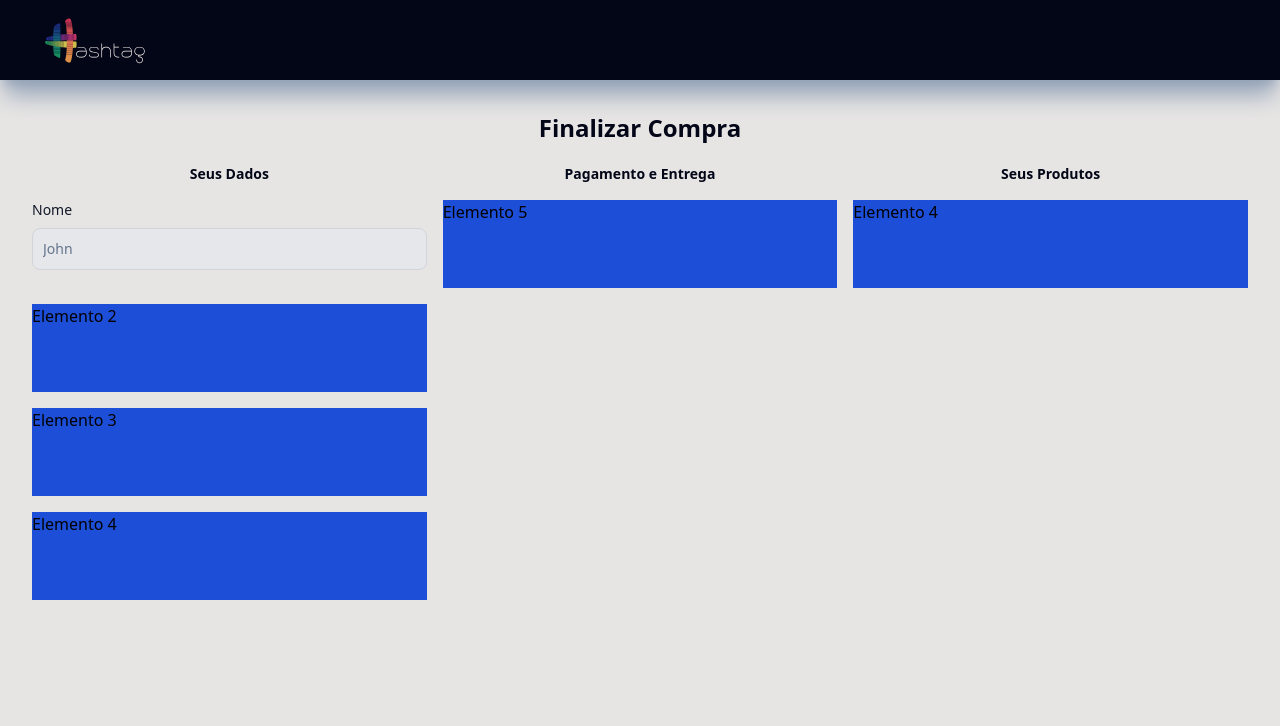
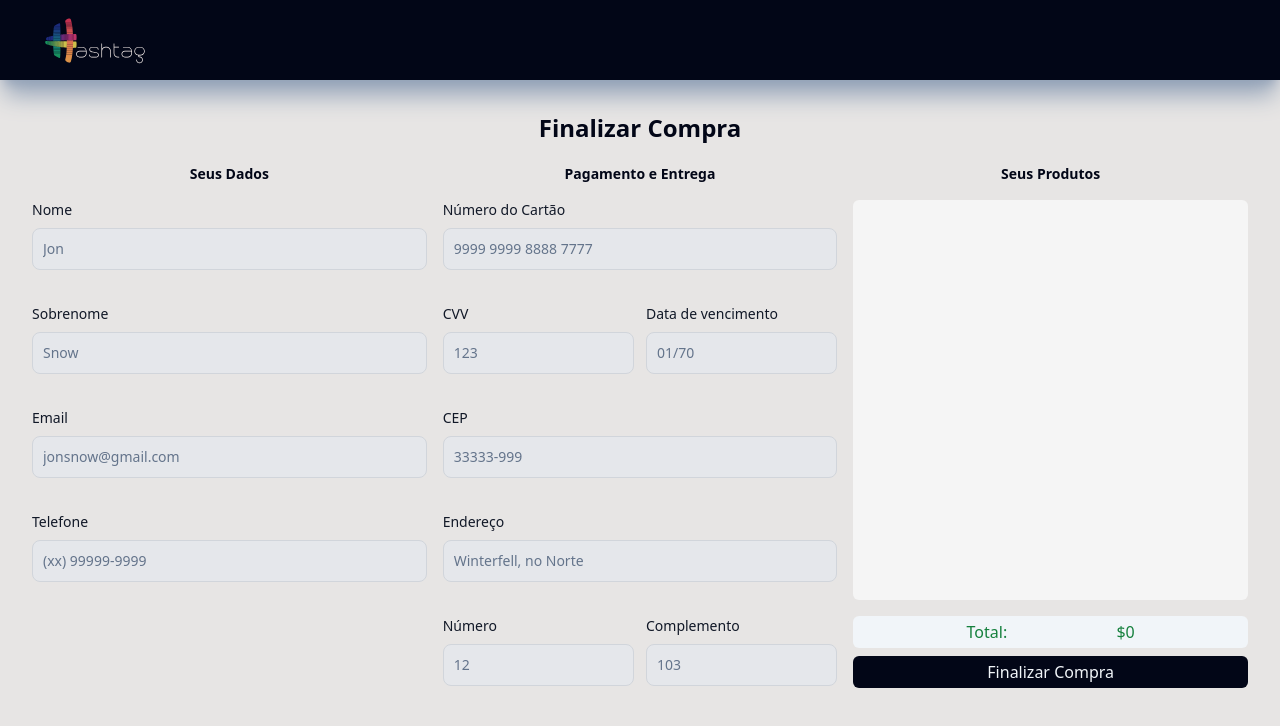
Before and after one commit to caiqueSteibel/FrontEnd---Ecommerce-React, a React (Vite) app: page /checkout in a window 1280 px wide. Shown: the top 726 px of the page. Built offline with nearby package versions, Linux system fonts and the light colour scheme; the HTML template or start-up script is replaced by a standard one.

Commit message:
add cart checkout page

```diff
--- a/src/pages/CheckoutPage/Checkout.jsx
+++ b/src/pages/CheckoutPage/Checkout.jsx
@@ -1,4 +1,5 @@
 import FormInput from '../../utils/FormInput';
+import TotalPriceCell from '../../components/Cart/TotalPriceCell';
 
 const Checkout = () => {
   return (
@@ -14,21 +15,99 @@
           fieldType="text"
           fieldName="Nome"
           id="name"
-          placeholder="John"
+          placeholder="Jon"
           required
         />
-        <p className="bg-blue-700">Elemento 2</p>
-        <p className="bg-blue-700">Elemento 3</p>
-        <p className="bg-blue-700">Elemento 4</p>
-
+        <FormInput
+          fieldType="text"
+          fieldName="Sobrenome"
+          id="surname"
+          placeholder="Snow"
+          required
+        />
+        <FormInput
+          fieldType="email"
+          fieldName="Email"
+          id="email"
+          placeholder="jonsnow@gmail.com"
+          required
+        />
+        <FormInput
+          fieldType="tel"
+          fieldName="Telefone"
+          id="phone"
+          placeholder="(xx) 99999-9999"
+          required
+        />
         <p className="text-center text-sm font-bold text-slate-950 row-start-1">
           Pagamento e Entrega
         </p>
-        <p className="bg-blue-700">Elemento 5</p>
+        <FormInput
+          fieldType="text"
+          fieldName="Número do Cartão"
+          id="credit-card"
+          placeholder="9999 9999 8888 7777"
+          required
+        />
+        <div className="flex justify-center gap-3">
+          <FormInput
+            fieldType="text"
+            fieldName="CVV"
+            id="cvv"
+            placeholder="123"
+            className="w-1/2"
+            required
+          />
+          <FormInput
+            fieldType="text"
+            fieldName="Data de vencimento"
+            id="expiration-date"
+            placeholder="01/70"
+            className="w-1/2"
+            required
+          />
+        </div>
+        <FormInput
+          fieldType="text"
+          fieldName="CEP"
+          id="postal-code"
+          placeholder="33333-999"
+          required
+        />
+        <FormInput
+          fieldType="text"
+          fieldName="Endereço"
+          id="address"
+          placeholder="Winterfell, no Norte"
+          required
+        />
+        <div className="flex justify-center gap-3">
+          <FormInput
+            fieldType="text"
+            fieldName="Número"
+            id="address-number"
+            placeholder="12"
+            className="w-1/2"
+            required
+          />
+          <FormInput
+            fieldType="text"
+            fieldName="Complemento"
+            id="apt-number"
+            placeholder="103"
+            className="w-1/2"
+          />
+        </div>
         <p className="text-center text-sm font-bold text-slate-950 row-start-1">
           Seus Produtos
         </p>
-        <p className="bg-blue-700">Elemento 4</p>
+        <section className="row-span-4 p-2 bg-neutral-100 rounded-md"></section>
+        <section className="row-span-1 flex flex-col gap-2">
+          <TotalPriceCell />
+          <button className="bg-slate-950 text-slate-100 rounded-md p-1 hover:bg-slate-800 text-center">
+            Finalizar Compra
+          </button>
+        </section>
       </form>
     </main>
   );
```
